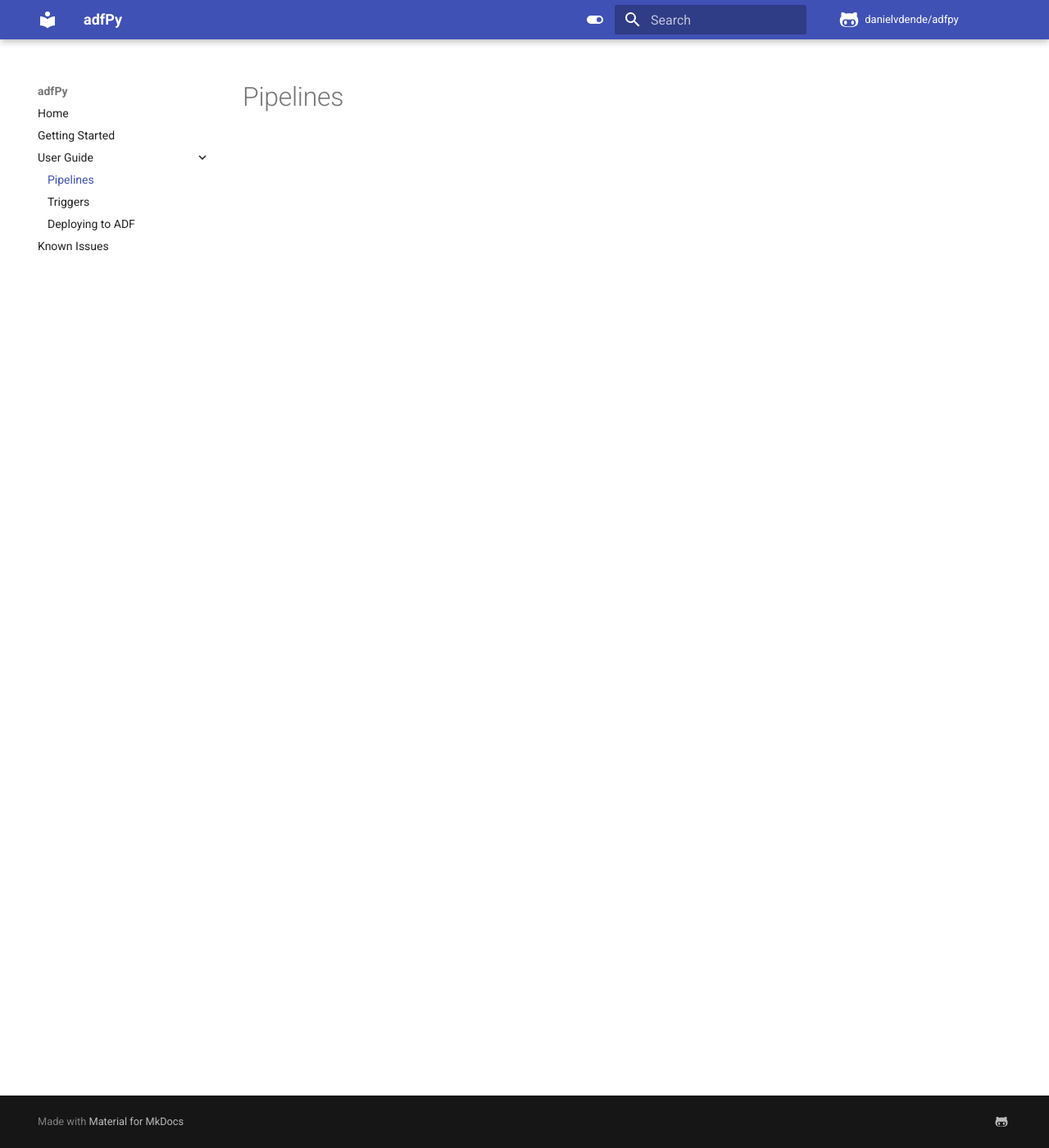
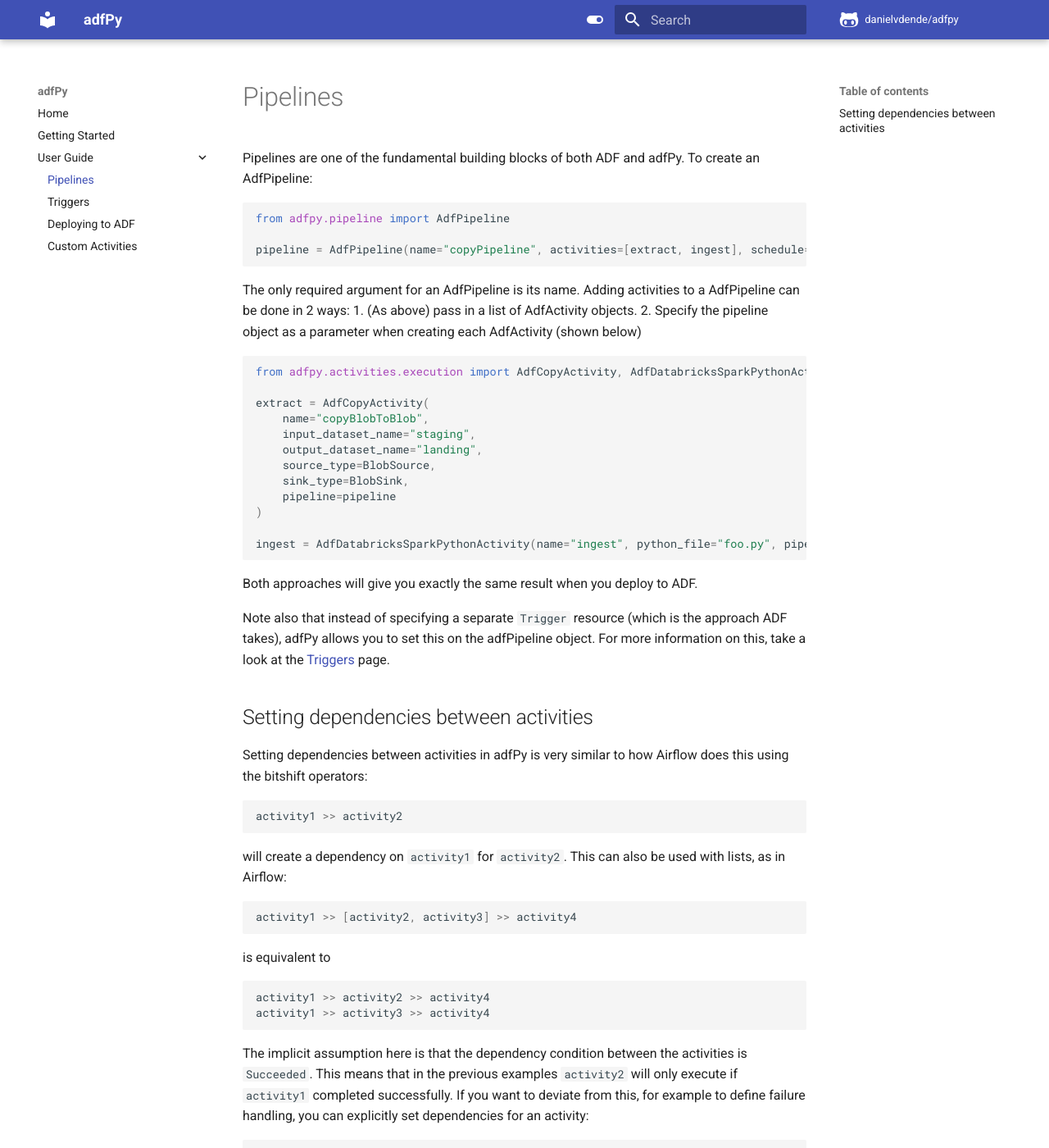
Before and after one commit to danielvdende/adfpy, an MkDocs documentation site: the page built from docs/user_guide/pipelines.md, in a window 1280 px wide and 1400 px high. Shown: the whole window at 82% size. Built offline with MkDocs 1.6.1 and Material for MkDocs 9.7.7, drawn with Linux system fonts in a browser that asks for light colours; comment, search, counter and statistics services are not loaded; some of the changed text lies outside the part shown.

Commit message:
Further documentation

````diff
--- a/docs/user_guide/pipelines.md
+++ b/docs/user_guide/pipelines.md
@@ -1 +1,54 @@
 # Pipelines
+
+Pipelines are one of the fundamental building blocks of both ADF and adfPy. To create an AdfPipeline:
+```python
+from adfpy.pipeline import AdfPipeline
+
+pipeline = AdfPipeline(name="copyPipeline", activities=[extract, ingest], schedule="* * 5 * *")
+```
+The only required argument for an AdfPipeline is its name. Adding activities to a AdfPipeline can be done in 2 ways:
+1. (As above) pass in a list of AdfActivity objects.
+2. Specify the pipeline object as a parameter when creating each AdfActivity (shown below)
+```python
+from adfpy.activities.execution import AdfCopyActivity, AdfDatabricksSparkPythonActivity
+
+extract = AdfCopyActivity(
+    name="copyBlobToBlob",
+    input_dataset_name="staging",
+    output_dataset_name="landing",
+    source_type=BlobSource,
+    sink_type=BlobSink,
+    pipeline=pipeline
+)
+
+ingest = AdfDatabricksSparkPythonActivity(name="ingest", python_file="foo.py", pipeline=pipeline)
+```
+Both approaches will give you exactly the same result when you deploy to ADF.
+
+Note also that instead of specifying a separate `Trigger` resource (which is the approach ADF takes), adfPy allows you to set this on the adfPipeline object. For more information on this, take a look at the [Triggers](triggers.md) page.
+
+## Setting dependencies between activities
+Setting dependencies between activities in adfPy is very similar to how Airflow does this using the bitshift operators:
+```python
+activity1 >> activity2
+```
+will create a dependency on `activity1` for `activity2`. This can also be used with lists, as in Airflow:
+```python
+activity1 >> [activity2, activity3] >> activity4
+```
+is equivalent to
+```python
+activity1 >> activity2 >> activity4
+activity1 >> activity3 >> activity4
+```
+
+The implicit assumption here is that the dependency condition between the activities is `Succeeded`. This means that in the previous examples `activity2` will only execute if `activity1` completed successfully. If you want to deviate from this, for example to define failure handling, you can explicitly set dependencies for an activity:
+```python
+activity2.add_dependency(activity_name="activity1", dependency_conditions=["Failed"])
+```
+Possible dependency conditions are the same as in ADF:
+
+- Succeeded
+- Failed
+- Skipped
+- Completed
--- a/mkdocs.yml
+++ b/mkdocs.yml
@@ -27,4 +27,10 @@
       - Pipelines: user_guide/pipelines.md
       - Triggers: user_guide/triggers.md
       - Deploying to ADF: user_guide/deploying.md
-  - Known Issues: known_issues.md
+      - Custom Activities: user_guide/custom_activities.md
+markdown_extensions:
+  - pymdownx.highlight:
+      anchor_linenums: true
+  - pymdownx.inlinehilite
+  - pymdownx.snippets
+  - pymdownx.superfences
````
Also changed, not shown: docs/getting_started.md (+30 -0 lines), docs/index.md (+3 -0 lines), docs/user_guide/custom_activities.md (added, +9 -0 lines), docs/user_guide/triggers.md (+31 -0 lines), docs/known_issues.md (deleted).
